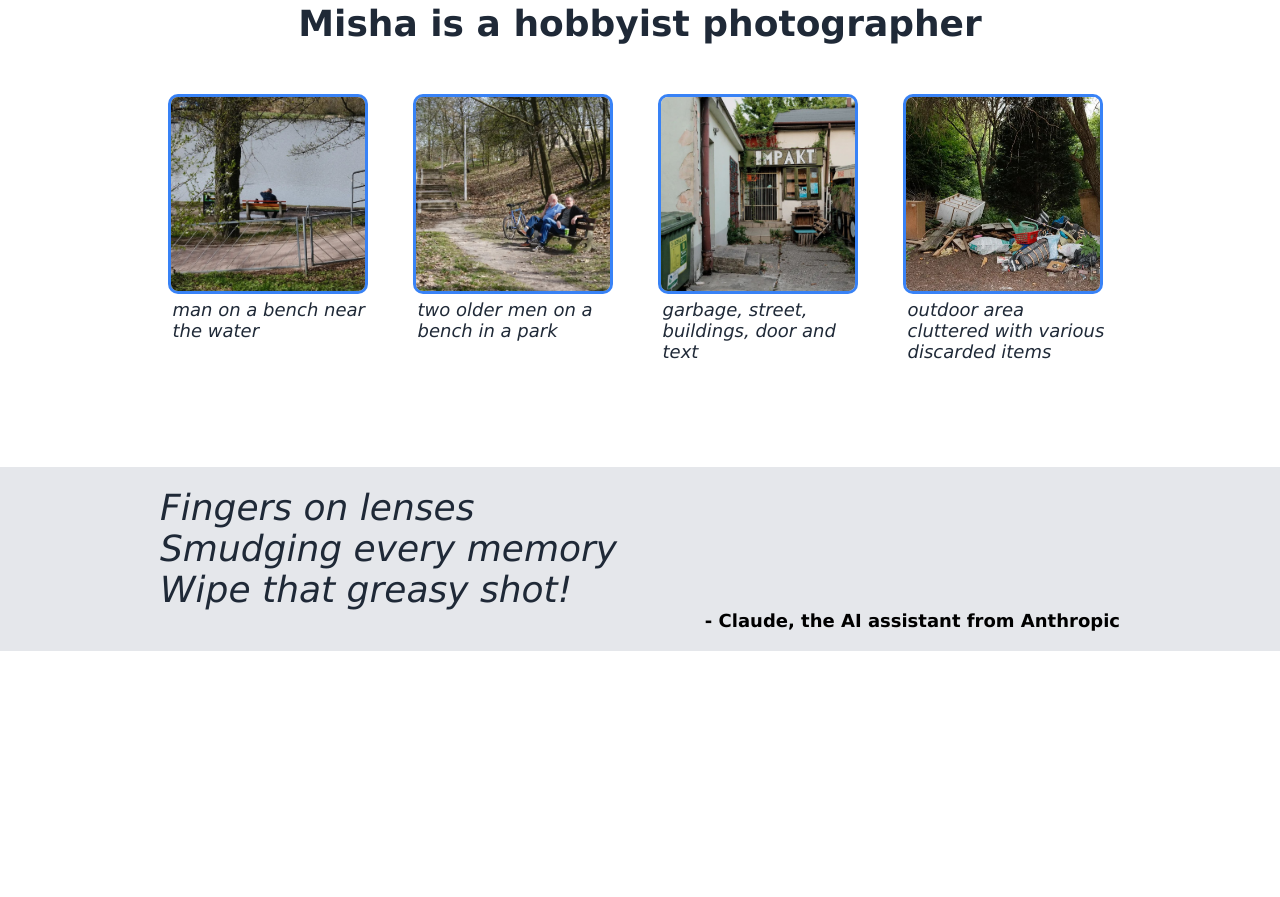
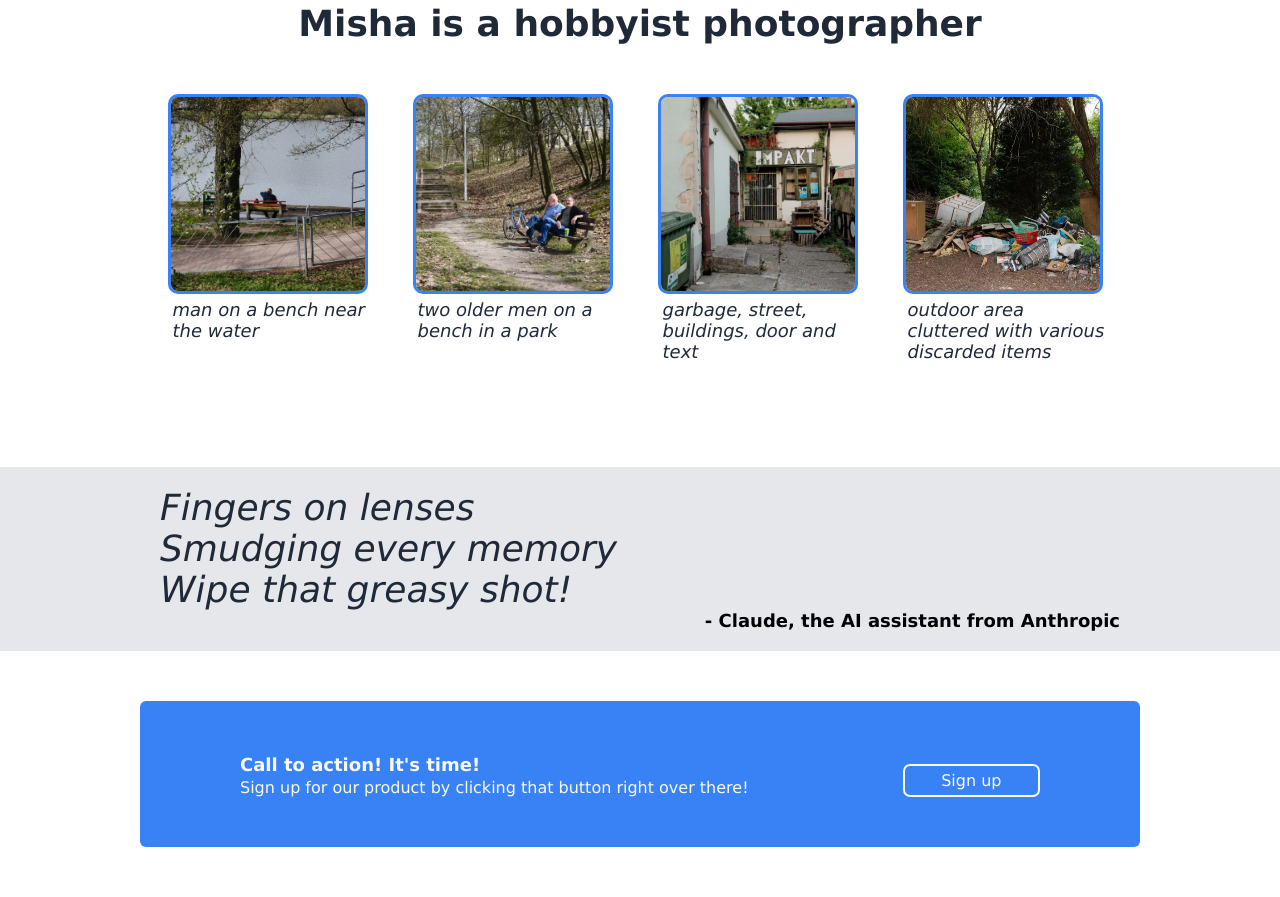
Before and after one commit to NataliaBashkirova/odin-landing-page, a plain HTML site: page index.html in a window 1280 px wide. Shown: the part 676-1573 px from the top of the page. Before the commit the page ends 1327 px from the top, so only its background shows below. Drawn offline with Linux system fonts and the light colour scheme.

Commit message:
Add and style call to action element

```diff
--- a/index.html
+++ b/index.html
@@ -67,5 +67,17 @@
             </div>
         </div>
     </div>
+
+    <div class="action-ctr">
+        <div class="action">
+            <div class="action-text">
+                <p class="action-header">Call to action! It's time!</p>
+                <p>Sign up for our product by clicking that button right over there!</p>
+            </div>
+            <div class="action-btn">
+                Sign up
+            </div>
+        </div>
+    </div>
 </body>
 </html>
--- a/style.css
+++ b/style.css
@@ -37,7 +37,7 @@ ul {
     justify-content: space-between;
     gap: 25px;
 }
-.header, .hero, .information, .quote{
+.header, .hero, .information, .quote, .action{
     display: flex;
     width: 90%;
     max-width: 1000px;
@@ -152,3 +152,38 @@ h1{
     flex: 1 1 auto;
 
 }
+
+.action-ctr {
+    display: flex;
+    justify-content: center;
+}
+
+.action {
+    background-color: #3882F6;
+    margin: 50px 0;
+    padding: 50px 100px;
+    border-radius: 6px;
+    color: #F9FAF8;
+    align-items: flex-end;
+    justify-content: space-between;
+    flex-wrap: wrap;
+    gap: 20px;
+}
+.action-header {
+    font-size: 18px;
+    font-weight: bolder;
+    padding: 3px 0;
+}
+
+.action-text {
+    flex: 7 1 auto;
+}
+.action-btn {
+    border: 2px #F9FAF8 solid;
+    border-radius: 7px;
+    padding: 5px 27px;
+    flex: 1 1 auto;
+    display: flex;
+    justify-content: center;
+    align-items: center;
+}
```
